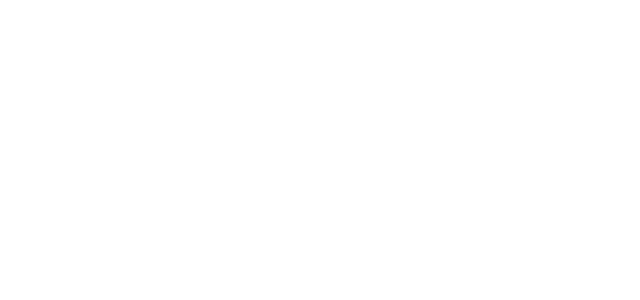
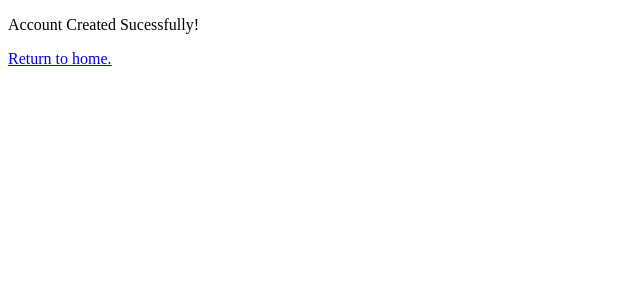
Before and after one commit to yixinxiao7/project_buddies, a React app in the folder frontend/: page /#/accountCreated in a window 1280 px wide. Shown: the top 300 px of the page, without its empty margins (0-640 px from the left). Built offline with nearby package versions, Linux system fonts and the light colour scheme; the HTML template or start-up script is replaced by a standard one.

Commit message:
created account success page added

```diff
--- a/frontend/src/App.js
+++ b/frontend/src/App.js
@@ -4,6 +4,7 @@ import { HashRouter, Route, Switch, Redirect } from "react-router-dom";
 import Home from './components/home.jsx';
 import CreateAccount from './components/createAccount.jsx';
 import Login from './components/Login.jsx';
+import AccountCreated from './components/AccountCreated.jsx';
 
 class App extends Component {
   render() {
@@ -12,6 +13,7 @@ class App extends Component {
         <Switch>
           <Route exact path="/" component={Home} />
           <Route path="/createAccount" component={() => <CreateAccount url={`api/credentials/`}/>} />
+          <Route path="/accountCreated" component={AccountCreated}/>
           <Route path="/login" component={() => <Login url={`api/sessions/`}/>} />
           {/* <Route exact path="/404" component = {NotFound}/> */}
           {/* <Redirect to="/404"/> */}
--- /dev/null
+++ b/frontend/src/components/AccountCreated.jsx
@@ -0,0 +1,23 @@
+import React from 'react';
+
+
+export default class AccountCreated extends React.Component {
+    constructor(props) {
+      super(props);
+      this.state = {
+      };
+    }
+
+    render() {
+        return (
+            <div>
+              <p>
+                  Account Created Sucessfully!
+              </p>
+              <p>
+                  <a href="/#"> Return to home. </a>
+              </p>
+            </div>
+        );
+    }
+  }
--- a/frontend/src/components/createAccount.jsx
+++ b/frontend/src/components/createAccount.jsx
@@ -1,5 +1,5 @@
 import React from 'react';
-
+import { Redirect } from "react-router-dom";
 
 export default class CreateAccount extends React.Component {
     constructor(props) {
@@ -8,6 +8,7 @@ export default class CreateAccount extends React.Component {
         username: '',
         password: '',
         confirmPassword: '',
+        redirect: false,
         hidden: true,
       };
       this.handleSubmit = this.handleSubmit.bind(this);
@@ -37,11 +38,8 @@ export default class CreateAccount extends React.Component {
           return response.json();
         })
         .then((data) => {  // TODO, redirect user to account success page
-          this.setState({
-            username: '',
-            password: '',
-            confirmPassword: '',
-          });
+          console.log("IT GETS HERE");
+          this.setState({redirect: true})
         });
     }
 
@@ -53,6 +51,11 @@ export default class CreateAccount extends React.Component {
         const { username } = this.state;
         const { password } = this.state;
         const { confirmPassword } = this.state;
+        const { redirect } = this.state;
+
+        if (redirect) {
+            return <Redirect to="/accountCreated" />
+        }
         return (
             <div>
               <input
```
